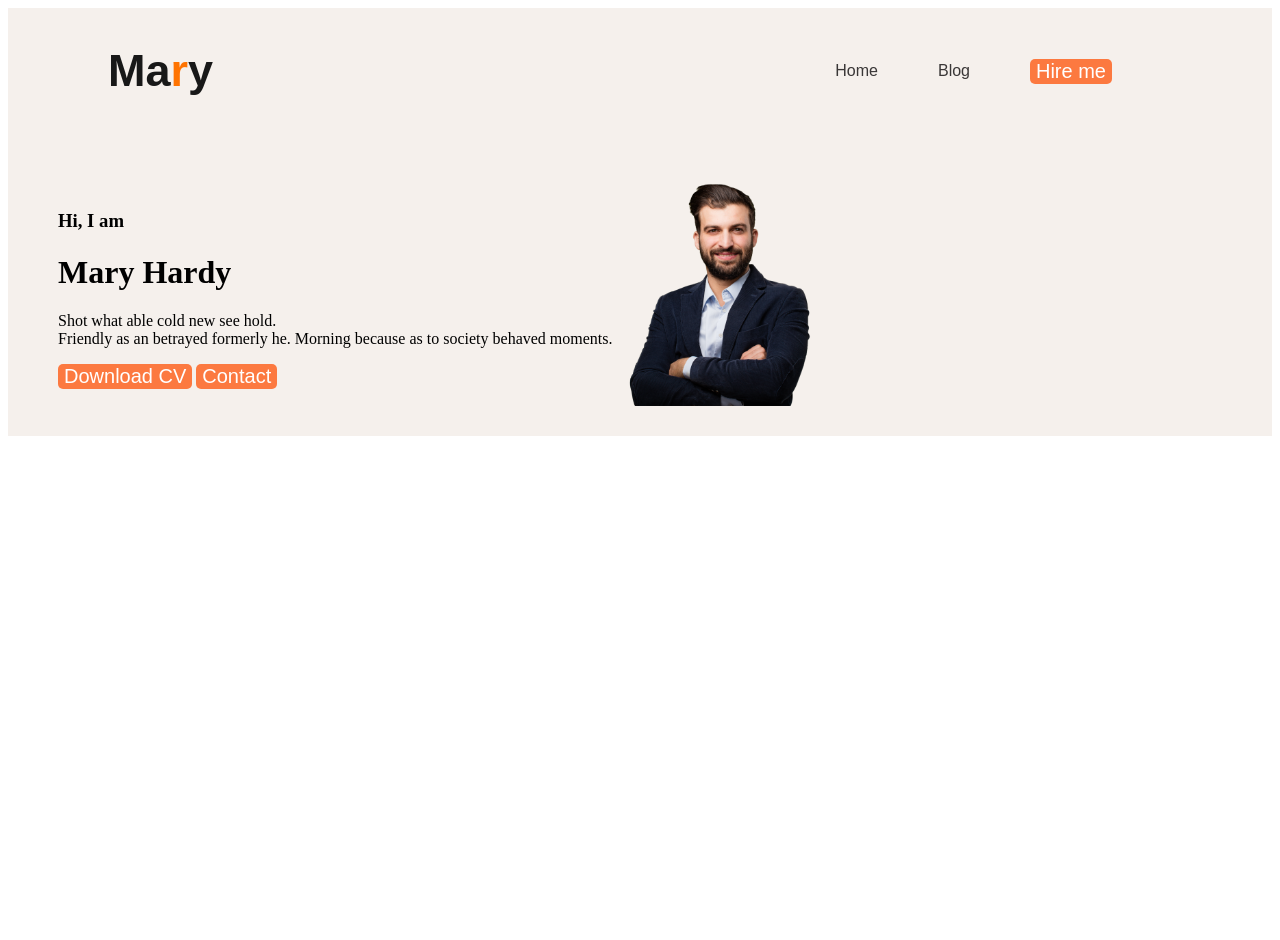
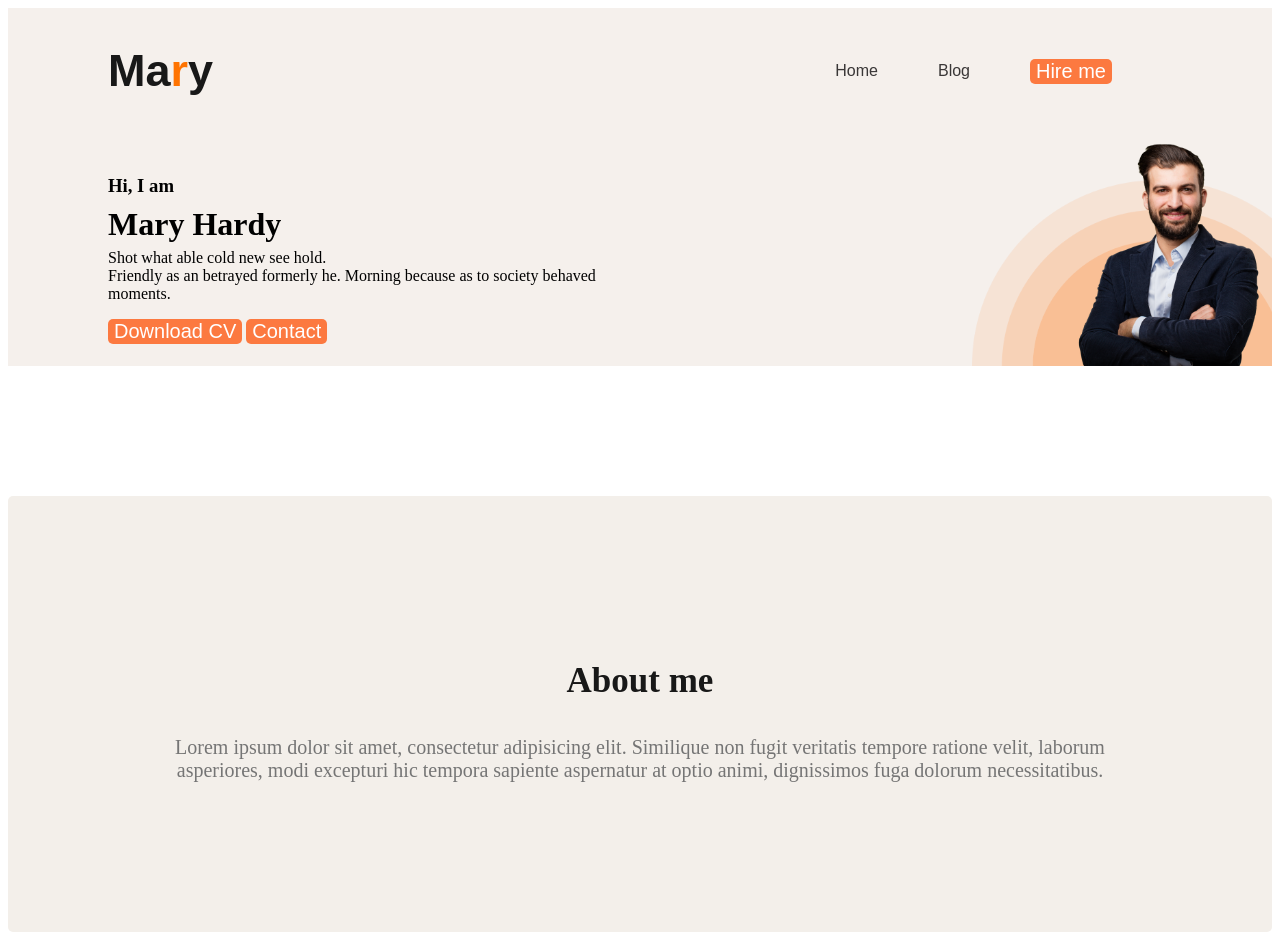
Before and after one commit to sagor009988/web-portfolio, a plain HTML site: page index.html in a window 1280 px wide. Before the commit the page ends 800 px from the top, so only its background shows below. Drawn offline with Linux system fonts and the light colour scheme.

Commit message:
add abot me

```diff
--- a/index.html
+++ b/index.html
@@ -21,7 +21,7 @@
     </ul>
  </nav>
    <div class="banner">
-     <div>
+     <div class="banner-elements">
         <h3 class="wlc">Hi, I  am</h3>
         <h1 class="heading">Mary Hardy</h1>
         <p>Shot what able cold new see hold. <br> Friendly as an betrayed formerly he. Morning because as to society behaved moments.</p>
@@ -29,10 +29,13 @@
         <button class="btn-color">Contact</button>
      </div>
      <img class="pro" src="images/hardy.png" alt="">
-   </div>
+     </div>
     </header>
     <main>
-
+  <section class="about">
+    <h3 class="section-title">About me</h3>
+    <p class="section-description">Lorem ipsum dolor sit amet, consectetur adipisicing elit. Similique non fugit veritatis tempore ratione velit, laborum asperiores, modi excepturi hic tempora sapiente aspernatur at optio animi, dignissimos fuga dolorum necessitatibus.</p>
+  </section>
     </main>
     <footer>
 
--- a/styles/portfolio.css
+++ b/styles/portfolio.css
@@ -1,3 +1,15 @@
+/*share style*/
+.section-title{
+    color: #181818; text-align: center; font-size: 35px;
+    font-weight: 700px;
+}
+.section-description{
+    color: #757575;
+    text-align: center;
+    font-size: 20px;
+}
+
+/*share style*/
 nav{
     display: flex;
     font-family: Arial, Helvetica, sans-serif;
@@ -35,12 +47,39 @@ nav a{
 }
 .header{
    background-color: rgb(245, 240, 236);
+   background-image: url(/images/header_bg.png);
+   background-repeat: no-repeat;
+   background-size: 300px; background-position: bottom right ;
+}
+
+.banner-elements{
+    max-width: 500px;
 }
 .banner{
-  padding: 40px 30px 30px 50px;
+
  display: flex;
  align-items: center;
+ margin: 0px 10px 0 100px;
+ justify-content: space-between;
+
 }
+
+
 .banner .pro{
     width: 200px;
+
 }
+.heading{
+    margin-top:-10px;
+    margin-bottom: -10px;
+}
+/*main section style*/
+
+
+/*about section style*/
+.about{
+    padding: 130px;
+   background-color: rgb(243, 239, 234);
+   border-radius: 5px;
+   margin-top: 130px;
+}
```
